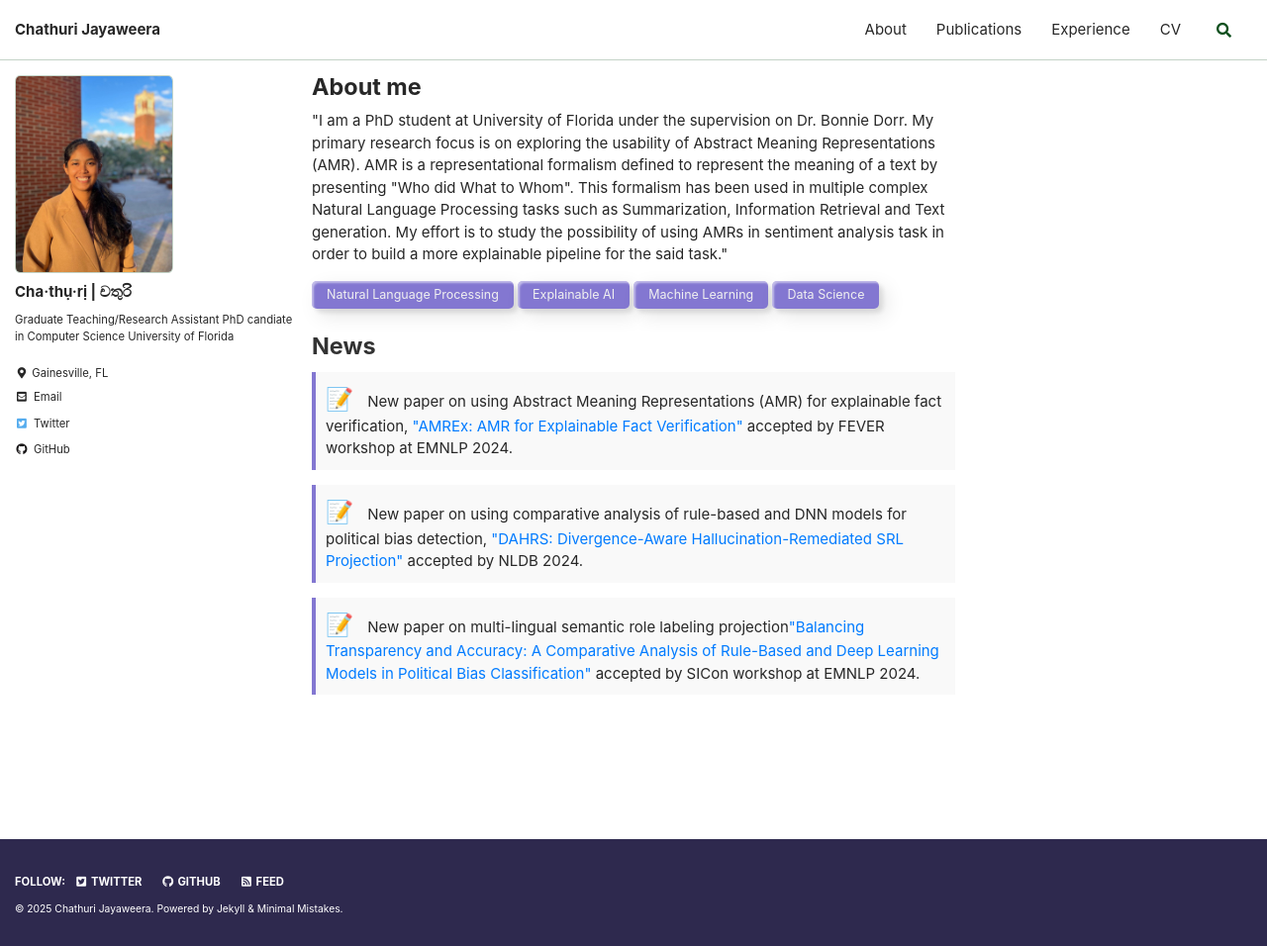
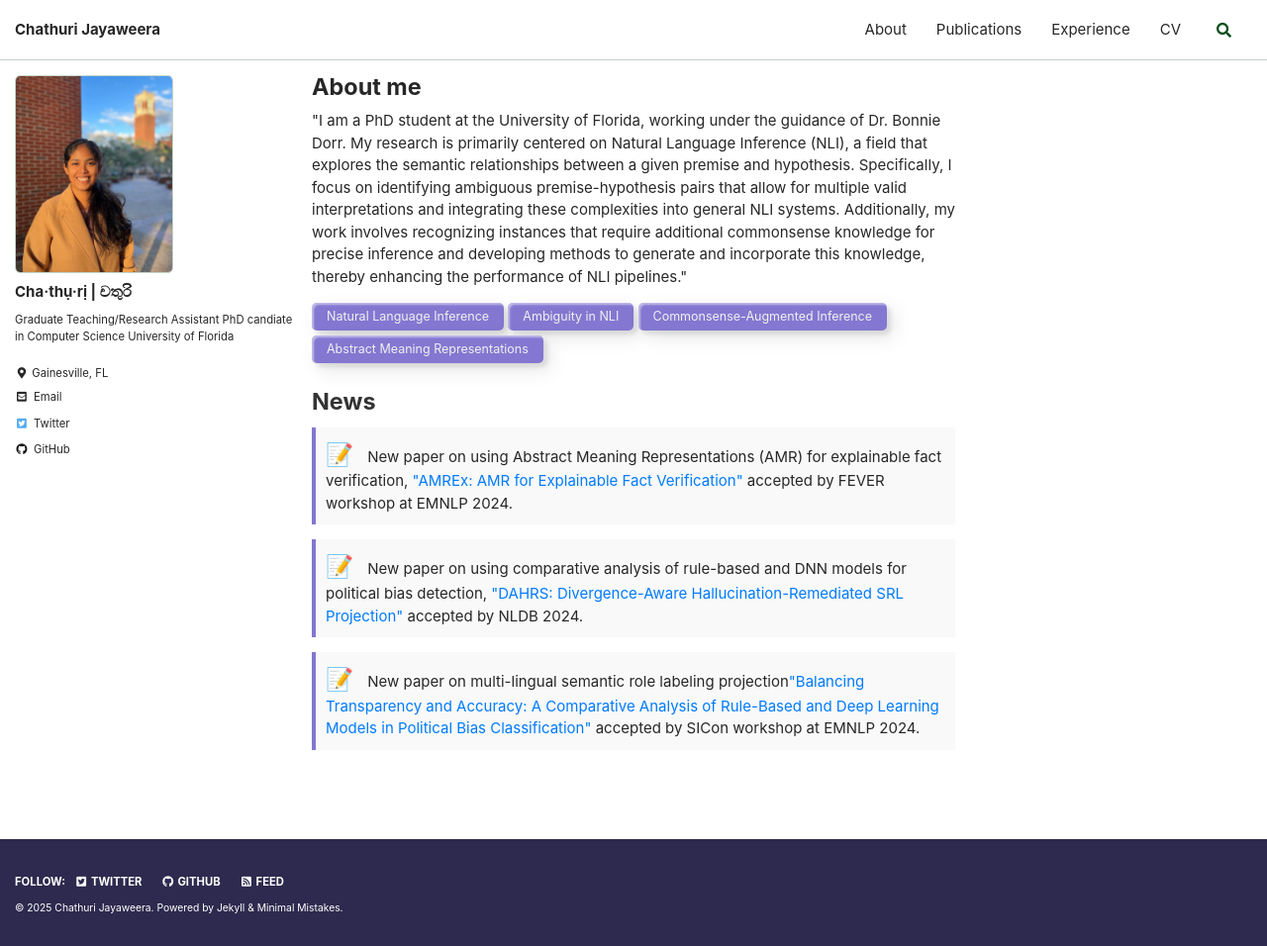
Before and after one commit to chestnutjay/chestnutjay.github.io, a Jekyll site: the page built from index.html, in a window 1280 px wide and 956 px high. Shown: the whole window at 99% size. Built offline with Jekyll 4.4.1, drawn with Linux system fonts in a browser that asks for light colours; cached includes are drawn as plain includes; the list of posts is cut into pages by our own code.

Commit message:
Updated index.html with current info

```diff
--- a/index.html
+++ b/index.html
@@ -29,14 +29,13 @@ feature_row:
 build a more explainable pipeline for the said task."
 
 {% include feature_row type="center" %} -->
-"I am a PhD student at University of Florida under the supervision on Dr. Bonnie Dorr. My primary research focus is on exploring the usability of Abstract Meaning Representations (AMR). AMR is a representational formalism defined to represent the meaning of a text by presenting "Who did What to Whom". This formalism has been used in multiple complex Natural Language Processing tasks such as Summarization, Information Retrieval and Text generation. My effort is to study the possibility of using AMRs in sentiment analysis task in order to
-build a more explainable pipeline for the said task."
+"I am a PhD student at the University of Florida, working under the guidance of Dr. Bonnie Dorr. My research is primarily centered on Natural Language Inference (NLI), a field that explores the semantic relationships between a given premise and hypothesis. Specifically, I focus on identifying ambiguous premise-hypothesis pairs that allow for multiple valid interpretations and integrating these complexities into general NLI systems. Additionally, my work involves recognizing instances that require additional commonsense knowledge for precise inference and developing methods to generate and incorporate this knowledge, thereby enhancing the performance of NLI pipelines."
 
 <p>
-<span class="label custom-label animated_label">Natural Language Processing</span>
-<span class="label custom-label animated_label">Explainable AI</span>
-<span class="label custom-label animated_label">Machine Learning</span>
-<span class="label custom-label animated_label">Data Science</span>
+<span class="label custom-label animated_label">Natural Language Inference</span>
+<span class="label custom-label animated_label">Ambiguity in NLI</span>
+<span class="label custom-label animated_label">Commonsense-Augmented Inference</span>
+<span class="label custom-label animated_label">Abstract Meaning Representations</span>
 </p>
 
 <div class="news-section">
```
